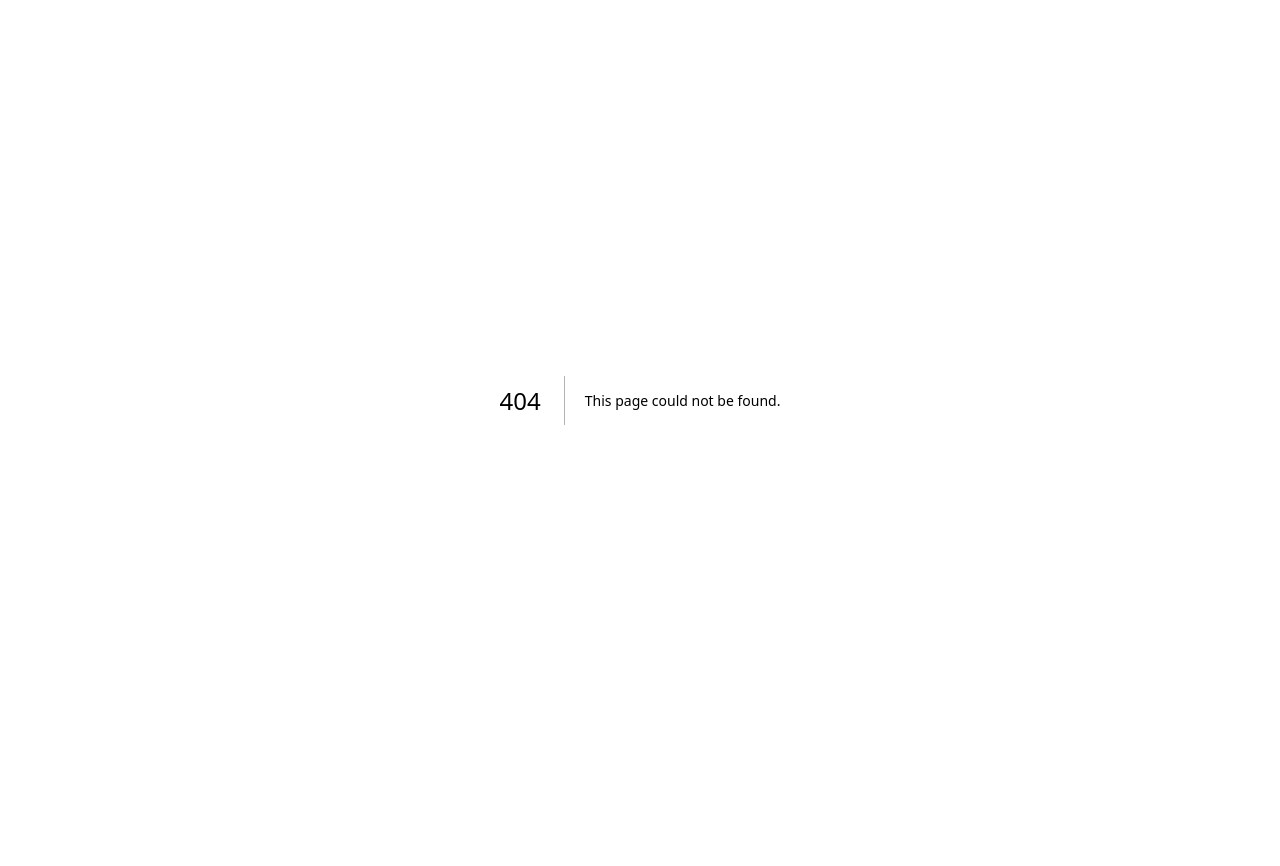
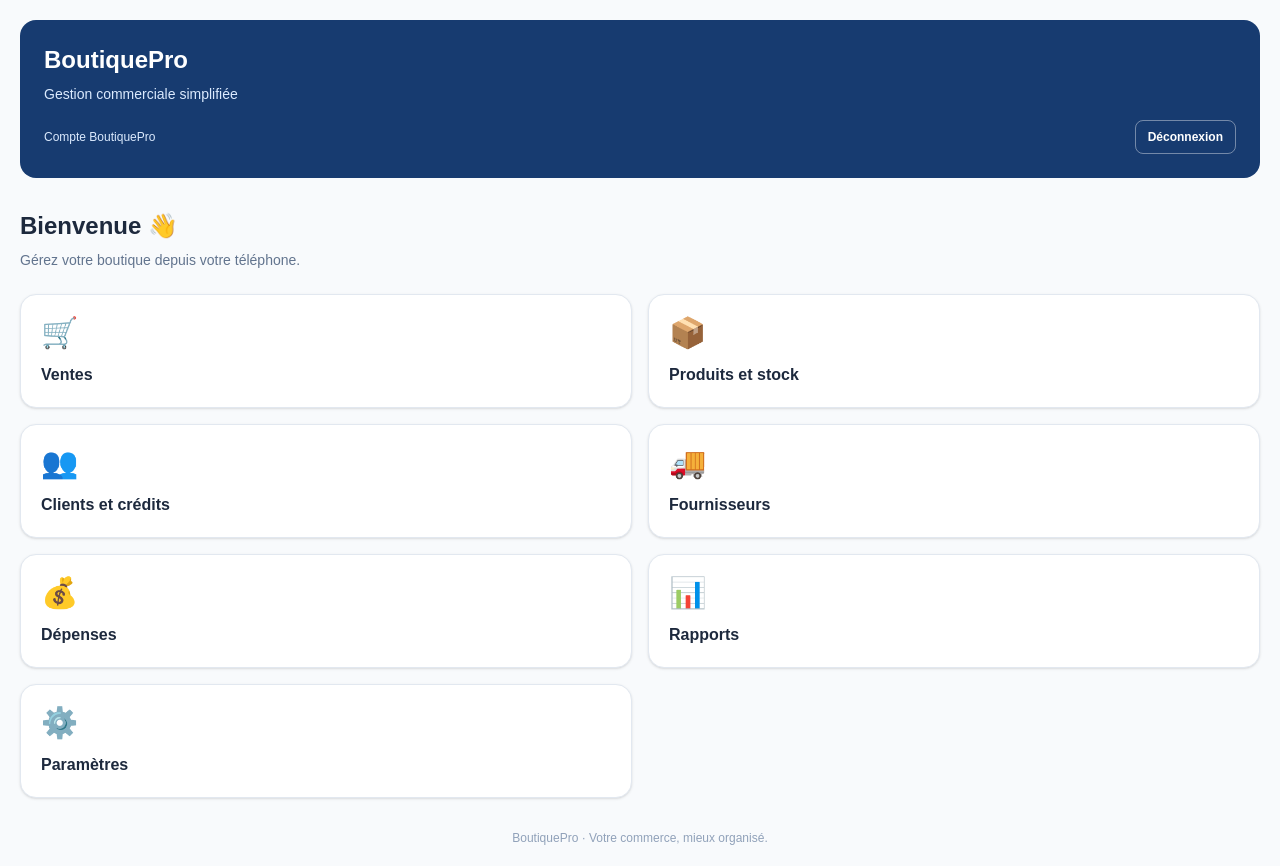
Before and after one commit to braukael-crypto/boutique-pro, a Next.js app: page /boutique in a window 1280 px wide. Before the commit this address had no page. Before the commit the page ends 800 px from the top, so only its background shows below. Built offline with nearby package versions, Linux system fonts and the light colour scheme; no server answers.

Commit message:
Move shop dashboard to /boutique

```diff
--- /dev/null
+++ b/src/app/boutique/page.tsx
@@ -0,0 +1,76 @@
+import { Suspense } from "react";
+import { connection } from "next/server";
+
+// Le tableau de bord dépend de la session Supabase et doit être rendu à la demande.
+export const instant = false;
+import Link from "next/link";
+import { createClient } from "@/lib/supabase/server";
+import { signOutAction } from "@/app/auth/actions";
+
+const modules = [
+  { icon: "🛒", label: "Ventes", href: "/ventes" },
+  { icon: "📦", label: "Produits et stock", href: "/stock" },
+  { icon: "👥", label: "Clients et crédits", href: "/clients" },
+  { icon: "🚚", label: "Fournisseurs", href: "/fournisseurs" },
+  { icon: "💰", label: "Dépenses", href: "/depenses" },
+  { icon: "📊", label: "Rapports", href: "/rapports" },
+  { icon: "⚙️", label: "Paramètres", href: "/parametres" },
+];
+
+async function DashboardContent() {
+  // Supabase session state is request-specific; avoid evaluating it during prerender.
+  await connection();
+  const supabase = await createClient();
+  const { data: { user } } = await supabase.auth.getUser();
+
+  return (
+    <main className="min-h-screen bg-slate-50 p-5 text-slate-800">
+      <header className="rounded-2xl bg-[#173B70] p-6 text-white">
+        <h1 className="text-2xl font-extrabold">BoutiquePro</h1>
+        <p className="mt-2 text-sm text-blue-100">
+          Gestion commerciale simplifiée
+        </p>
+        <div className="mt-4 flex flex-wrap items-center justify-between gap-3">
+          <p className="text-xs text-blue-100">{user?.email ?? "Compte BoutiquePro"}</p>
+          <form action={signOutAction}>
+            <button className="rounded-lg border border-white/40 px-3 py-2 text-xs font-semibold text-white">
+              Déconnexion
+            </button>
+          </form>
+        </div>
+      </header>
+
+      <section className="mt-8">
+        <h2 className="text-2xl font-bold">Bienvenue 👋</h2>
+        <p className="mt-2 text-sm text-slate-500">
+          Gérez votre boutique depuis votre téléphone.
+        </p>
+      </section>
+
+      <section className="mt-6 grid grid-cols-2 gap-4">
+        {modules.map((module) => (
+          <Link
+            key={module.label}
+            href={module.href}
+            className="rounded-2xl border border-slate-200 bg-white p-5 shadow-sm transition hover:border-blue-300 hover:shadow-md"
+          >
+            <div className="text-3xl">{module.icon}</div>
+            <h3 className="mt-3 font-bold">{module.label}</h3>
+          </Link>
+        ))}
+      </section>
+
+      <p className="mt-8 text-center text-xs text-slate-400">
+        BoutiquePro · Votre commerce, mieux organisé.
+      </p>
+    </main>
+  );
+}
+
+export default function Home() {
+  return (
+    <Suspense fallback={<main className="min-h-screen bg-slate-50 p-5 text-slate-500">Chargement de votre boutique…</main>}>
+      <DashboardContent />
+    </Suspense>
+  );
+}
```
